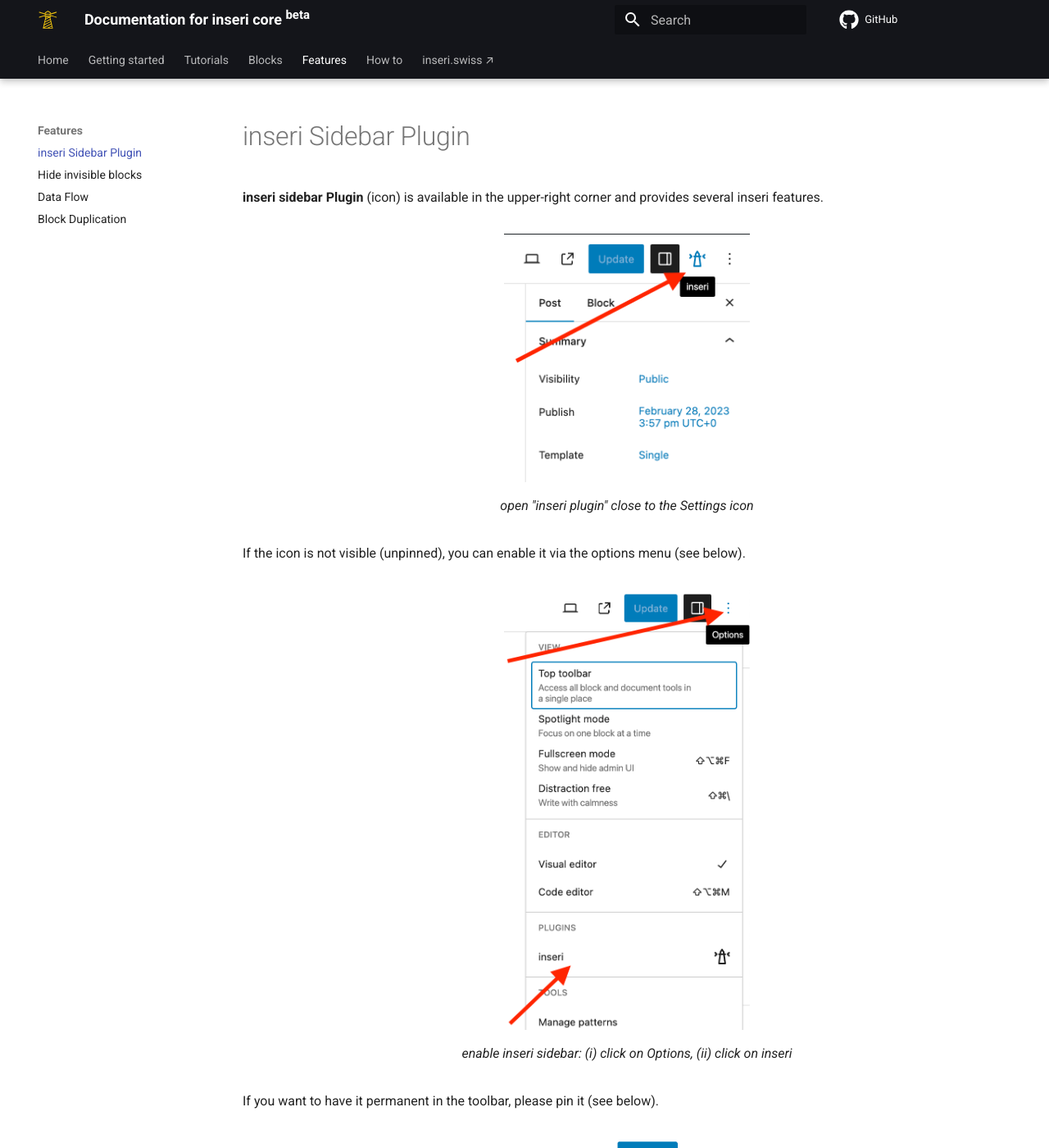
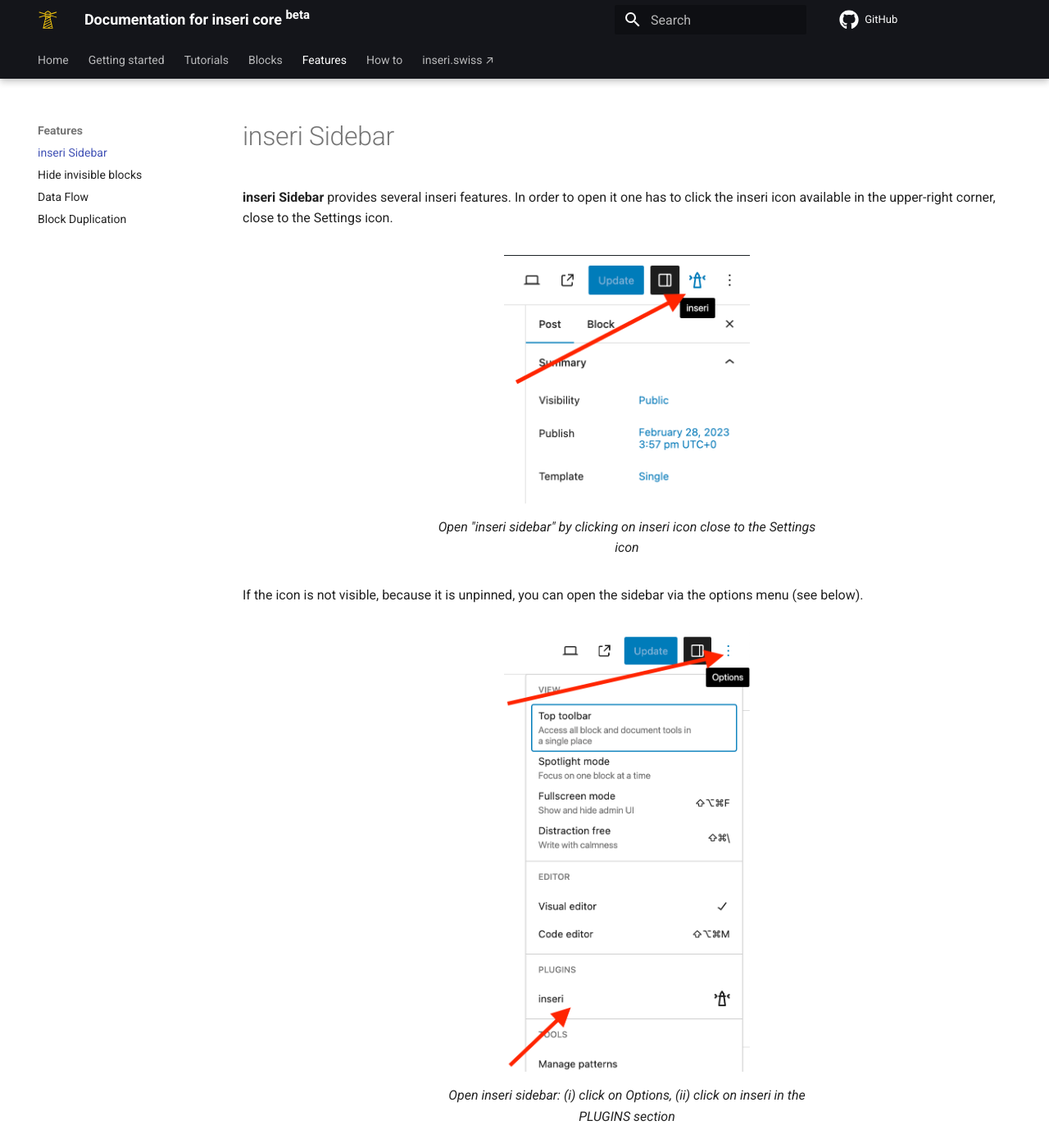
Before and after one commit to inseri-swiss/inseri-core-wp, an MkDocs documentation site: the page built from docs/features/sidebar.md, in a window 1280 px wide and 1400 px high. Shown: the whole window at 82% size. Built offline with MkDocs 1.6.1 and Material for MkDocs 9.7.7, drawn with Linux system fonts in a browser that asks for light colours; comment, search, counter and statistics services are not loaded; some of the changed text lies outside the part shown.

Commit message:
docs: update inseri sidebar

```diff
--- a/docs/features/sidebar.md
+++ b/docs/features/sidebar.md
@@ -1,22 +1,22 @@
-# inseri Sidebar Plugin
+# inseri Sidebar
 
-**inseri sidebar Plugin** (icon) is available in the upper-right corner and provides several inseri features.
+**inseri Sidebar** provides several inseri features. In order to open it one has to click the inseri icon available in the upper-right corner, close to the Settings icon.
 
 <figure markdown>
 ![inseri sidebar](../assets/sidebar_select_inseri.png){width="300"}
-  <figcaption> open "inseri plugin" close to the Settings icon</figcaption>
+  <figcaption> Open "inseri sidebar" by clicking on inseri icon close to the Settings icon</figcaption>
 </figure>
 
-If the icon is not visible (unpinned), you can enable it via the options menu (see below).
+If the icon is not visible, because it is unpinned, you can open the sidebar via the options menu (see below).
 
 <figure markdown>
 ![inseri plugin](../assets/siderbar_inseri.png){width="300"}
-  <figcaption> enable inseri sidebar: (i) click on Options, (ii) click on inseri </figcaption>
+  <figcaption> Open inseri sidebar: (i) click on Options, (ii) click on inseri in the PLUGINS section </figcaption>
 </figure>
 
-If you want to have it permanent in the toolbar, please pin it (see below).
+If you want to have the inseri icon in the toolbar you should pin it to the toolbar:
 
 <figure markdown>
 ![inseri pin](../assets/sidebar_pin.png){width="300"}
-  <figcaption> Pin inseri plugin to the toolbar </figcaption>
+  <figcaption> Pin inseri icon to the toolbar by clicking on inseri icon available in the inseri sidebar </figcaption>
 </figure>
```
Also changed, not shown: docs/features/dataFlow.md (+2 -2 lines), docs/features/hideInvisibleBlocks.md (+2 -2 lines).
